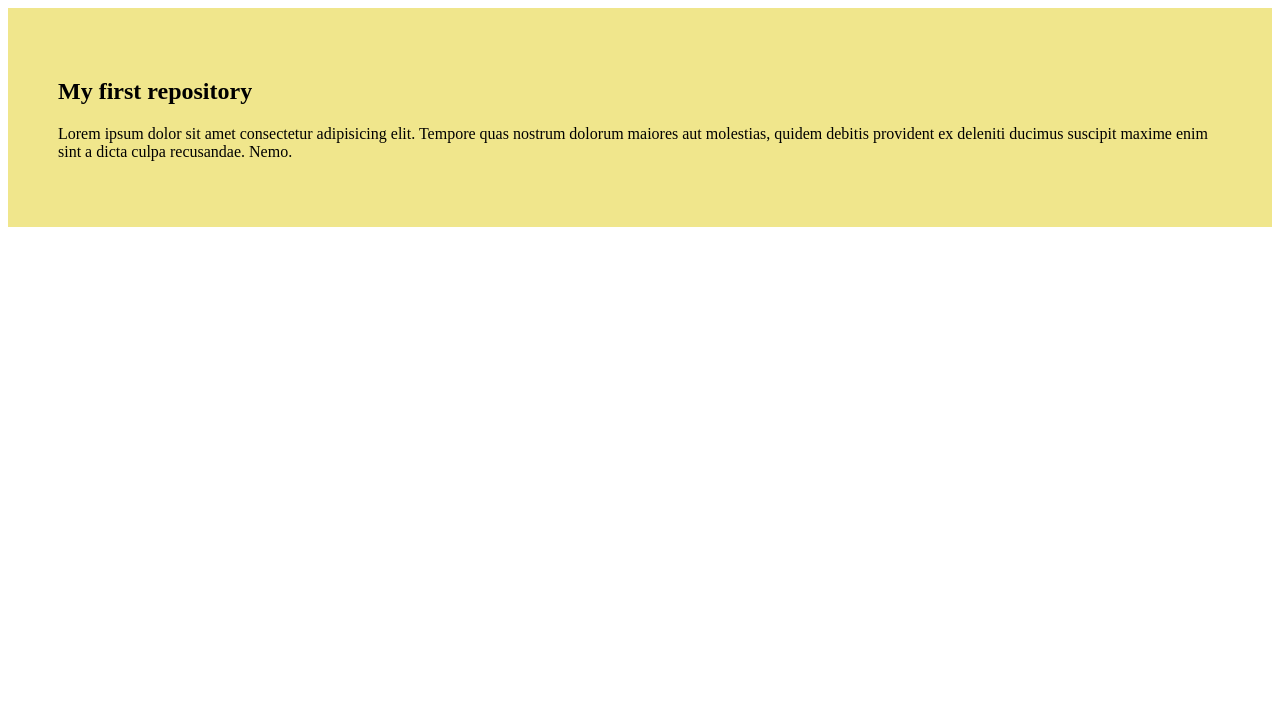
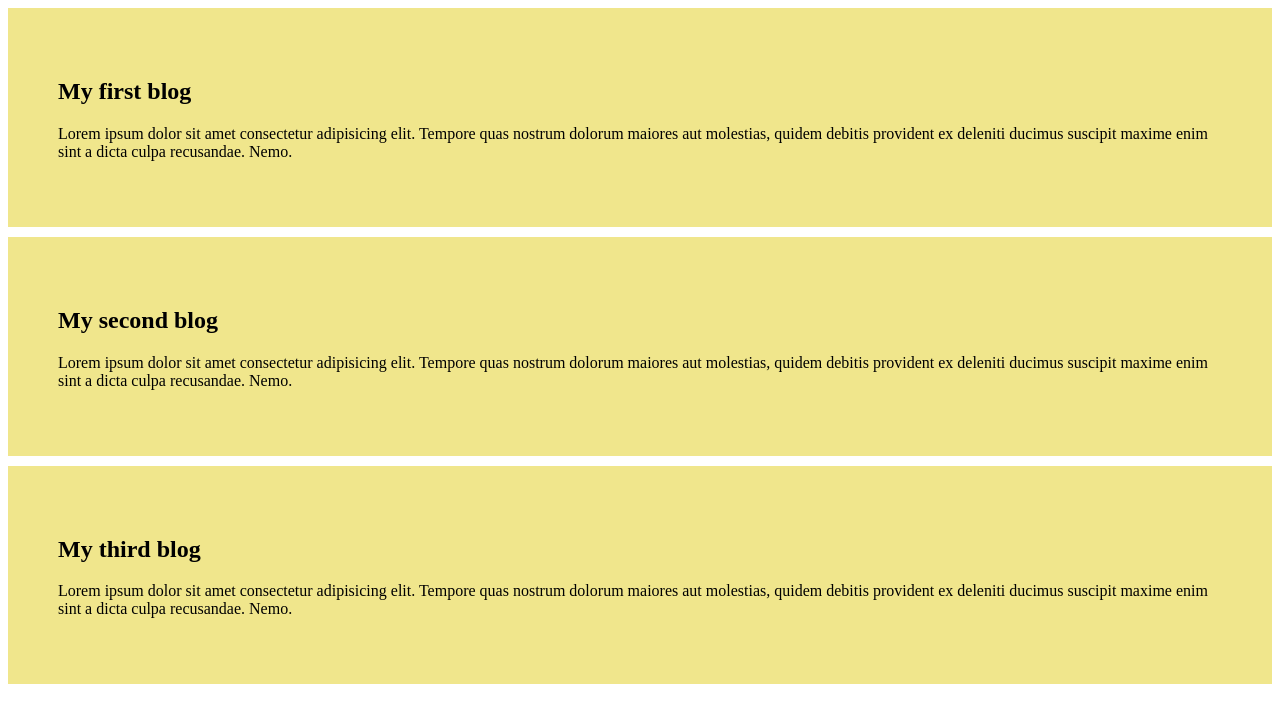
Before and after one commit to shahinmahmud1/my-first-github-repo, a plain HTML site: page index.html in a window 1280 px wide. Drawn offline with Linux system fonts and the light colour scheme.

Commit message:
added 3 blog

```diff
--- a/index.html
+++ b/index.html
@@ -8,7 +8,15 @@
 </head>
 <body>
     <div>
-        <h2>My first repository</h2>
+        <h2>My first blog</h2>
+        <p>Lorem ipsum dolor sit amet consectetur adipisicing elit. Tempore quas nostrum dolorum maiores aut molestias, quidem debitis provident ex deleniti ducimus suscipit maxime enim sint a dicta culpa recusandae. Nemo.</p>
+    </div>
+    <div>
+        <h2>My second blog</h2>
+        <p>Lorem ipsum dolor sit amet consectetur adipisicing elit. Tempore quas nostrum dolorum maiores aut molestias, quidem debitis provident ex deleniti ducimus suscipit maxime enim sint a dicta culpa recusandae. Nemo.</p>
+    </div>
+    <div>
+        <h2>My third blog</h2>
         <p>Lorem ipsum dolor sit amet consectetur adipisicing elit. Tempore quas nostrum dolorum maiores aut molestias, quidem debitis provident ex deleniti ducimus suscipit maxime enim sint a dicta culpa recusandae. Nemo.</p>
     </div>
 </body>
--- a/styles/blog.css
+++ b/styles/blog.css
@@ -1,4 +1,5 @@
 div{
     background-color: khaki;
     padding: 50px;
+    margin-bottom: 10px;
 }
```
